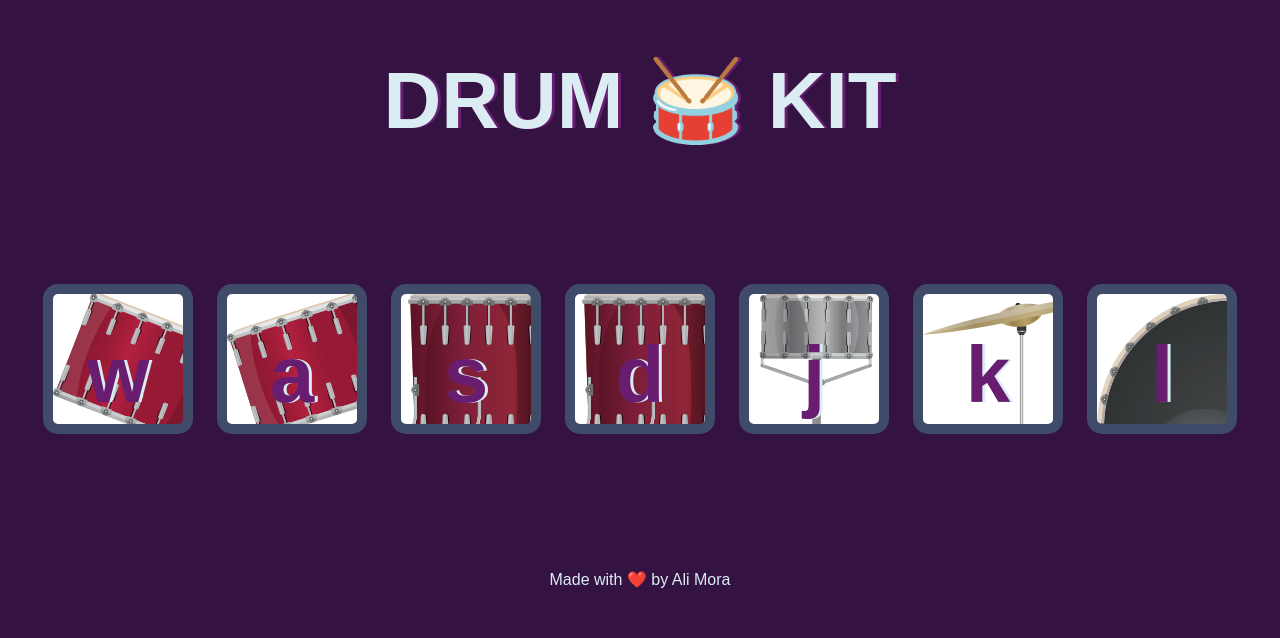
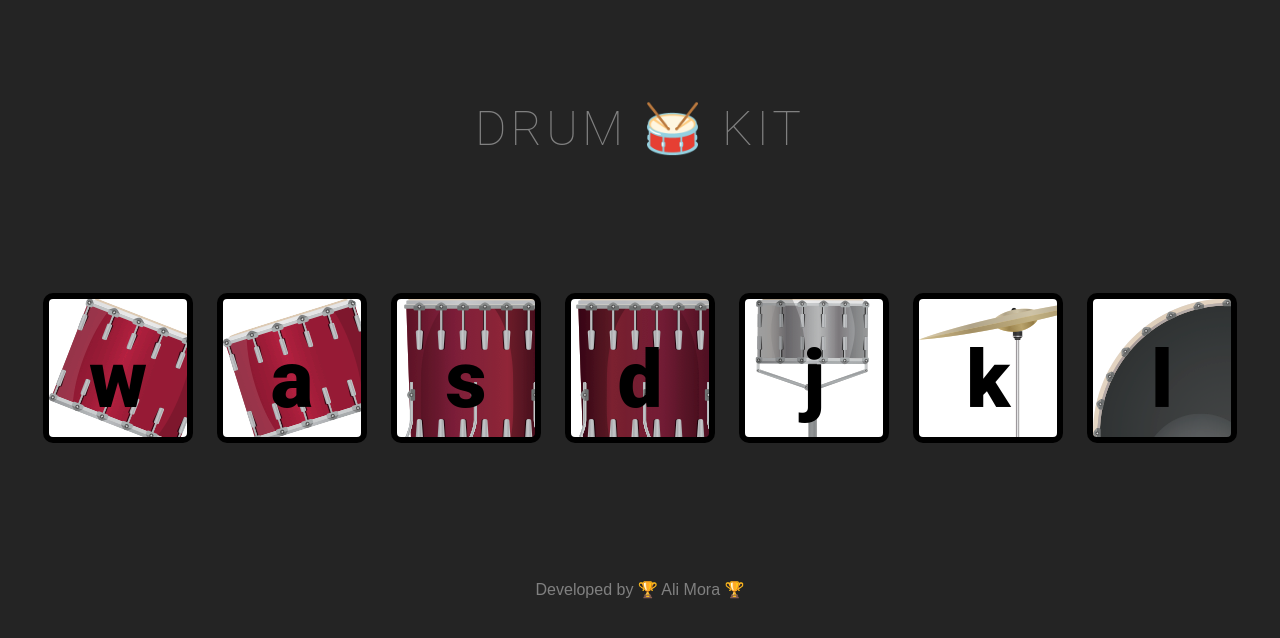
Before and after one commit to AliMora83/Drum-Kit, a plain HTML site: page index.html in a window 1280 px wide. Drawn offline with Linux system fonts and the light colour scheme; a web font is replaced by a local one.

Commit message:
Style update

```diff
--- a/index.html
+++ b/index.html
@@ -23,8 +23,8 @@
 
 
   <footer>
-    Made with ❤️ by <a href="https://openmindi.co.za/" target="_blank"
-    class="">Ali Mora</a>
+    Developed by <a href="https://alimora-portfolio.vercel.app/" target="_blank"
+    class="">🏆 Ali Mora 🏆</a>
   </footer>
   <script src="index.js"></script>
 </body>
--- a/styles.css
+++ b/styles.css
@@ -1,13 +1,15 @@
 body {
   text-align: center;
-  background-color: #341241;
-}
+  background-color: #242424;
+  margin-top: 100px;}
 
 h1 {
-  font-size: 5rem;
-  color: #DBEDF3;
-  font-family: 'Kdam Thmor Pro', sans-serif;
-  text-shadow: 3px 0 #681d70;
+  font-size: 3rem;
+  color: gray;
+  font-family: 'Roboto', sans;
+  text-transform: uppercase;
+  letter-spacing: 4px;
+  font-weight: 200;
 }
 
 a {
@@ -17,7 +19,7 @@ a {
 }
 
 footer {
-  color: #DBEDF3;
+  color: gray;
   font-family: sans-serif;
 }
 
@@ -34,7 +36,7 @@ footer {
 }
 
 .d {
-  background-image: url("/images/tom3.png");
+  background-image: url("/images/tom4.png");
 }
 
 .j {
@@ -69,14 +71,13 @@ footer {
 
 .drum {
   outline: none;
-  border: 10px solid #404B69;
+  border: 6px solid #000;
   font-size: 5rem;
-  font-family: 'Kdam Thmor Pro', sans-serif;
+  font-family: 'Roboto', sans;
   line-height: 2;
   font-weight: 900;
-  color: #681d70;
-  text-shadow: 3px 0 #DBEDF3;
-  border-radius: 15px;
+  color: #000;
+  border-radius: 10px;
   display: inline-block;
   width: 150px;
   height: 150px;
@@ -84,3 +85,7 @@ footer {
   margin: 10px;
   background-color: white;
 }
+
+footer:hover {
+  color: #f7ab0a;
+}
```
